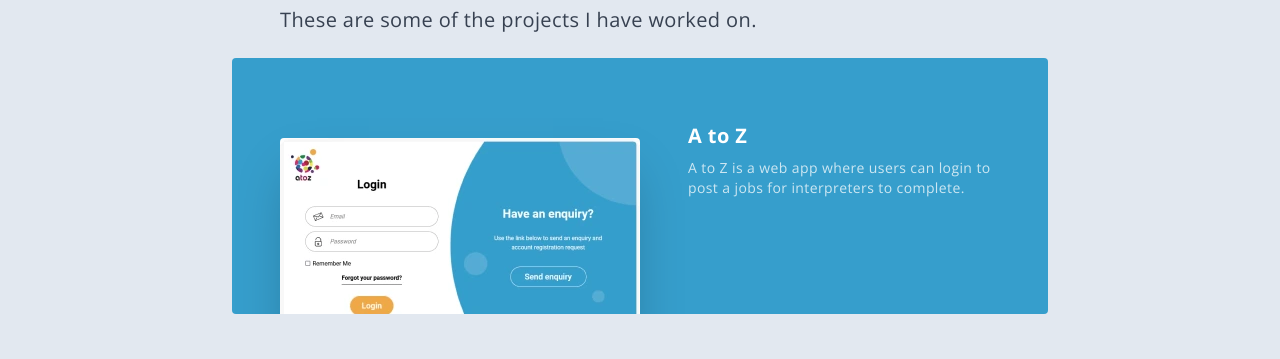
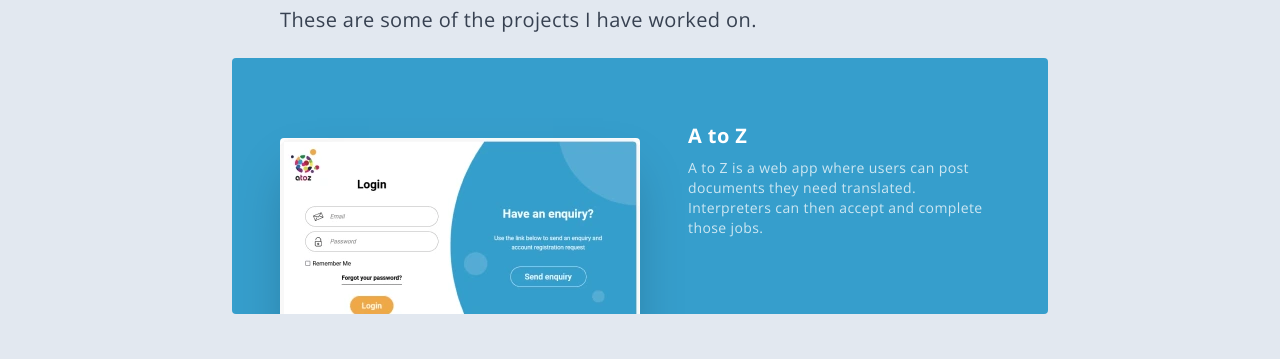
Before and after one commit to LeeConnelly12/portfolio, a website built with Vite: page index.html in a window 1280 px wide. Shown: the part 658-1017 px from the top of the page. Built offline with nearby package versions, Linux system fonts and the light colour scheme.

Commit message:
Update A to Z copy

```diff
--- a/index.html
+++ b/index.html
@@ -57,7 +57,7 @@
             </div>
             <div class="px-6 pt-8 pb-6 text-left md:w-1/2 md:px-4 lg:px-12 md:pt-12 lg:pt-16 md:pb-16">
               <h2 class="text-xl font-bold lg:mb-2">A to Z</h2>
-              <p class="text-sm opacity-75">A to Z is a web app where users can login to post a jobs for interpreters to complete.</p>
+              <p class="text-sm opacity-75">A to Z is a web app where users can post documents they need translated. Interpreters can then accept and complete those jobs.</p>
             </div>
           </article>
           <article class="mb-6 sm:mb-10 md:mb-12 rounded-sm md:rounded overflow-hidden text-white md:flex md:h-56 lg:h-64 bg-[#3b87c6]">
```
